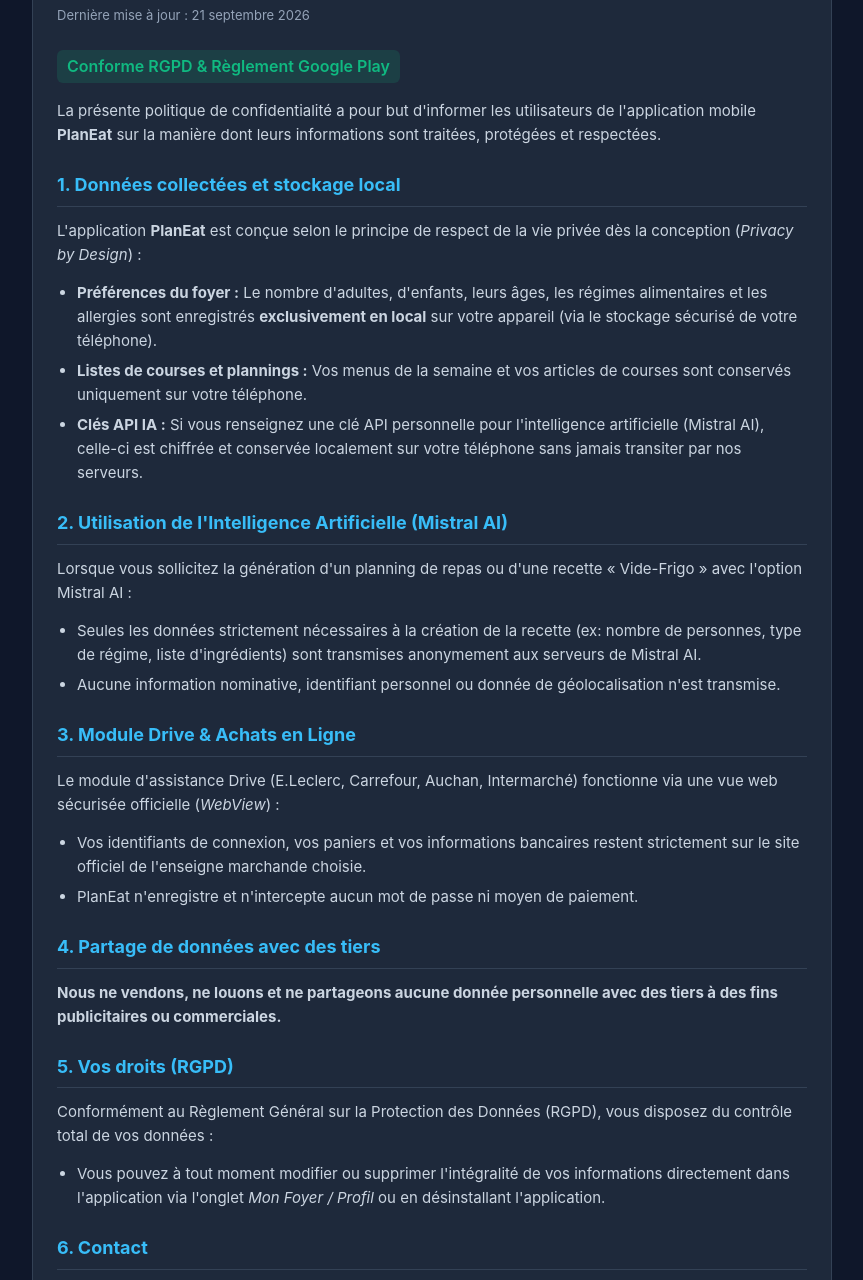
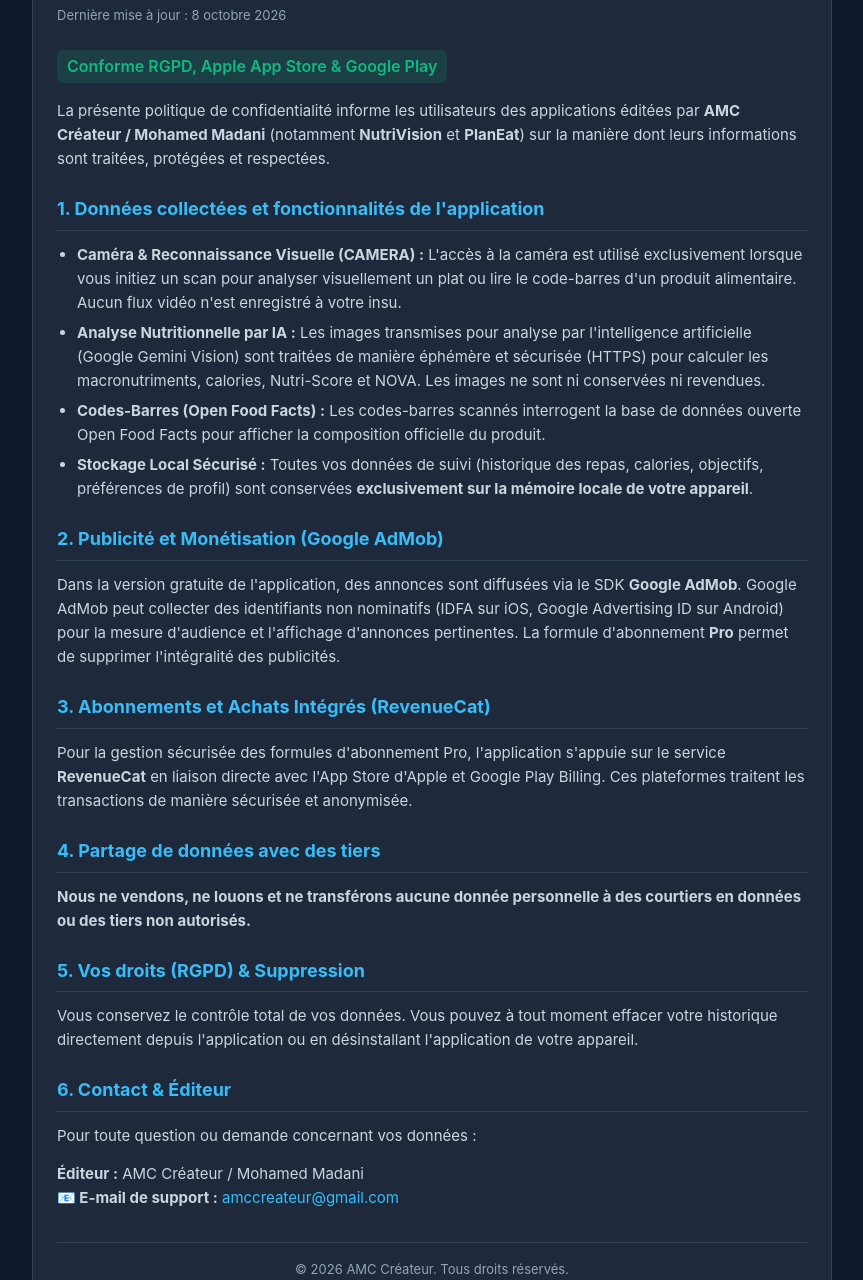
Before and after one commit to amccreateur/PlanEatApp, a website: page privacy-policy.html in a window 1280 px wide. Shown: the part 160-1440 px from the top of the page, without its empty margins (208-1071 px from the left). Drawn offline with Linux system fonts and the light colour scheme.

Commit message:
docs: update privacy-policy.html with NutriVision & PlanEat terms

```diff
--- a/privacy-policy.html
+++ b/privacy-policy.html
@@ -3,7 +3,7 @@
 <head>
   <meta charset="UTF-8">
   <meta name="viewport" content="width=device-width, initial-scale=1.0">
-  <title>Politique de Confidentialité - PlanEat</title>
+  <title>Politique de Confidentialité - NutriVision & PlanEat</title>
   <style>
     :root {
       --bg-color: #0f172a;
@@ -97,50 +97,40 @@
 </head>
 <body>
   <div class="container">
-    <div class="logo">🥗 PlanEat</div>
+    <div class="logo">🥗 NutriVision / PlanEat</div>
     <h1>Politique de Confidentialité</h1>
-    <div class="date">Dernière mise à jour : 21 septembre 2026</div>
-    <div class="badge">Conforme RGPD & Règlement Google Play</div>
+    <div class="date">Dernière mise à jour : 8 octobre 2026</div>
+    <div class="badge">Conforme RGPD, Apple App Store & Google Play</div>
 
-    <p>La présente politique de confidentialité a pour but d'informer les utilisateurs de l'application mobile <strong>PlanEat</strong> sur la manière dont leurs informations sont traitées, protégées et respectées.</p>
+    <p>La présente politique de confidentialité informe les utilisateurs des applications éditées par <strong>AMC Créateur / Mohamed Madani</strong> (notamment <strong>NutriVision</strong> et <strong>PlanEat</strong>) sur la manière dont leurs informations sont traitées, protégées et respectées.</p>
 
-    <h2>1. Données collectées et stockage local</h2>
-    <p>L'application <strong>PlanEat</strong> est conçue selon le principe de respect de la vie privée dès la conception (<em>Privacy by Design</em>) :</p>
+    <h2>1. Données collectées et fonctionnalités de l'application</h2>
     <ul>
-      <li><strong>Préférences du foyer :</strong> Le nombre d'adultes, d'enfants, leurs âges, les régimes alimentaires et les allergies sont enregistrés <strong>exclusivement en local</strong> sur votre appareil (via le stockage sécurisé de votre téléphone).</li>
-      <li><strong>Listes de courses et plannings :</strong> Vos menus de la semaine et vos articles de courses sont conservés uniquement sur votre téléphone.</li>
-      <li><strong>Clés API IA :</strong> Si vous renseignez une clé API personnelle pour l'intelligence artificielle (Mistral AI), celle-ci est chiffrée et conservée localement sur votre téléphone sans jamais transiter par nos serveurs.</li>
+      <li><strong>Caméra & Reconnaissance Visuelle (CAMERA) :</strong> L'accès à la caméra est utilisé exclusivement lorsque vous initiez un scan pour analyser visuellement un plat ou lire le code-barres d'un produit alimentaire. Aucun flux vidéo n'est enregistré à votre insu.</li>
+      <li><strong>Analyse Nutritionnelle par IA :</strong> Les images transmises pour analyse par l'intelligence artificielle (Google Gemini Vision) sont traitées de manière éphémère et sécurisée (HTTPS) pour calculer les macronutriments, calories, Nutri-Score et NOVA. Les images ne sont ni conservées ni revendues.</li>
+      <li><strong>Codes-Barres (Open Food Facts) :</strong> Les codes-barres scannés interrogent la base de données ouverte Open Food Facts pour afficher la composition officielle du produit.</li>
+      <li><strong>Stockage Local Sécurisé :</strong> Toutes vos données de suivi (historique des repas, calories, objectifs, préférences de profil) sont conservées <strong>exclusivement sur la mémoire locale de votre appareil</strong>.</li>
     </ul>
 
-    <h2>2. Utilisation de l'Intelligence Artificielle (Mistral AI)</h2>
-    <p>Lorsque vous sollicitez la génération d'un planning de repas ou d'une recette « Vide-Frigo » avec l'option Mistral AI :</p>
-    <ul>
-      <li>Seules les données strictement nécessaires à la création de la recette (ex: nombre de personnes, type de régime, liste d'ingrédients) sont transmises anonymement aux serveurs de Mistral AI.</li>
-      <li>Aucune information nominative, identifiant personnel ou donnée de géolocalisation n'est transmise.</li>
-    </ul>
+    <h2>2. Publicité et Monétisation (Google AdMob)</h2>
+    <p>Dans la version gratuite de l'application, des annonces sont diffusées via le SDK <strong>Google AdMob</strong>. Google AdMob peut collecter des identifiants non nominatifs (IDFA sur iOS, Google Advertising ID sur Android) pour la mesure d'audience et l'affichage d'annonces pertinentes. La formule d'abonnement <strong>Pro</strong> permet de supprimer l'intégralité des publicités.</p>
 
-    <h2>3. Module Drive & Achats en Ligne</h2>
-    <p>Le module d'assistance Drive (E.Leclerc, Carrefour, Auchan, Intermarché) fonctionne via une vue web sécurisée officielle (<em>WebView</em>) :</p>
-    <ul>
-      <li>Vos identifiants de connexion, vos paniers et vos informations bancaires restent strictement sur le site officiel de l'enseigne marchande choisie.</li>
-      <li>PlanEat n'enregistre et n'intercepte aucun mot de passe ni moyen de paiement.</li>
-    </ul>
+    <h2>3. Abonnements et Achats Intégrés (RevenueCat)</h2>
+    <p>Pour la gestion sécurisée des formules d'abonnement Pro, l'application s'appuie sur le service <strong>RevenueCat</strong> en liaison directe avec l'App Store d'Apple et Google Play Billing. Ces plateformes traitent les transactions de manière sécurisée et anonymisée.</p>
 
     <h2>4. Partage de données avec des tiers</h2>
-    <p><strong>Nous ne vendons, ne louons et ne partageons aucune donnée personnelle avec des tiers à des fins publicitaires ou commerciales.</strong></p>
+    <p><strong>Nous ne vendons, ne louons et ne transférons aucune donnée personnelle à des courtiers en données ou des tiers non autorisés.</strong></p>
 
-    <h2>5. Vos droits (RGPD)</h2>
-    <p>Conformément au Règlement Général sur la Protection des Données (RGPD), vous disposez du contrôle total de vos données :</p>
-    <ul>
-      <li>Vous pouvez à tout moment modifier ou supprimer l'intégralité de vos informations directement dans l'application via l'onglet <em>Mon Foyer / Profil</em> ou en désinstallant l'application.</li>
-    </ul>
+    <h2>5. Vos droits (RGPD) & Suppression</h2>
+    <p>Vous conservez le contrôle total de vos données. Vous pouvez à tout moment effacer votre historique directement depuis l'application ou en désinstallant l'application de votre appareil.</p>
 
-    <h2>6. Contact</h2>
-    <p>Pour toute question relative à cette politique de confidentialité ou au fonctionnement de l'application PlanEat, vous pouvez nous contacter par e-mail à :</p>
-    <p><strong>📧 Contact :</strong> <a href="mailto:support@planeatapp.fr">support@planeatapp.fr</a></p>
+    <h2>6. Contact & Éditeur</h2>
+    <p>Pour toute question ou demande concernant vos données :</p>
+    <p><strong>Éditeur :</strong> AMC Créateur / Mohamed Madani<br>
+    <strong>📧 E-mail de support :</strong> <a href="mailto:amccreateur@gmail.com">amccreateur@gmail.com</a></p>
 
     <footer>
-      &copy; 2026 PlanEat App. Tous droits réservés.
+      &copy; 2026 AMC Créateur. Tous droits réservés.
     </footer>
   </div>
 </body>
```
